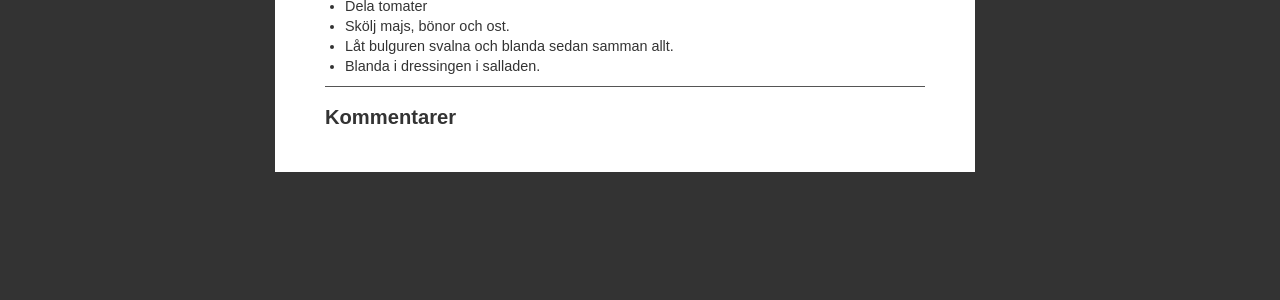
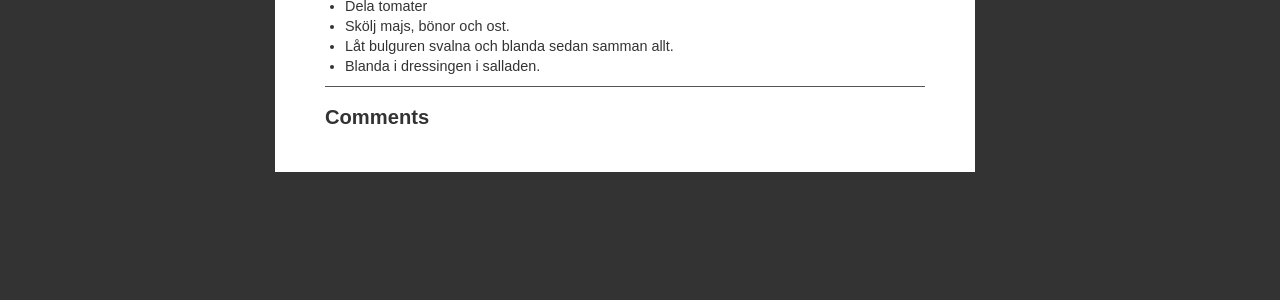
Before and after one commit to arlukin/arlukin.github.io, a Jekyll site: the page built from posts/veg_recipe/_posts/2011-03-04-bulgursallad.md, in a window 1280 px wide. Shown: the part 504-804 px from the top of the page. Built offline with Jekyll 4.4.1, drawn with Linux system fonts in a browser that asks for light colours; Markdown is read by kramdown in place of the engine named in the settings; comment, search, counter and statistics services are not loaded.

Commit message:
Translated some labels to English.

```diff
--- a/_layouts/post.html
+++ b/_layouts/post.html
@@ -37,7 +37,7 @@ layout: default
 <!-- Disqus - Begin -->
 <div id="disqus">
   <div id="disqus_thread"></div>
-  <h2>Kommentarer</h2>
+  <h2>Comments</h2>
 
   <script type="text/javascript">
       var disqus_shortname = 'arlukinarticles';
```
